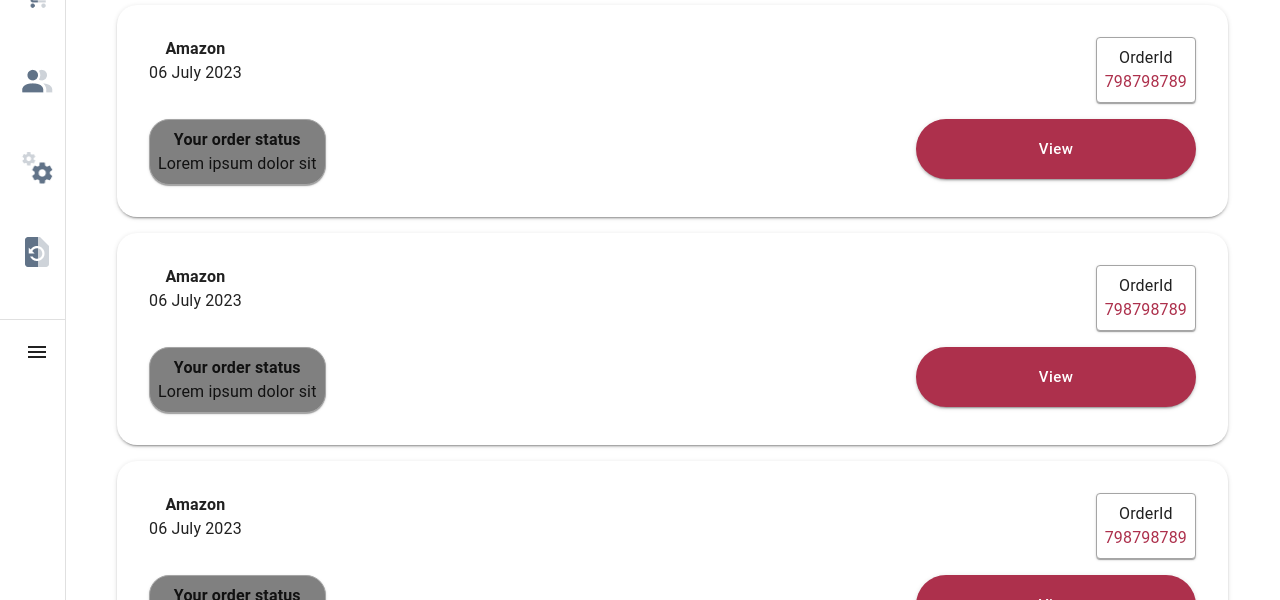
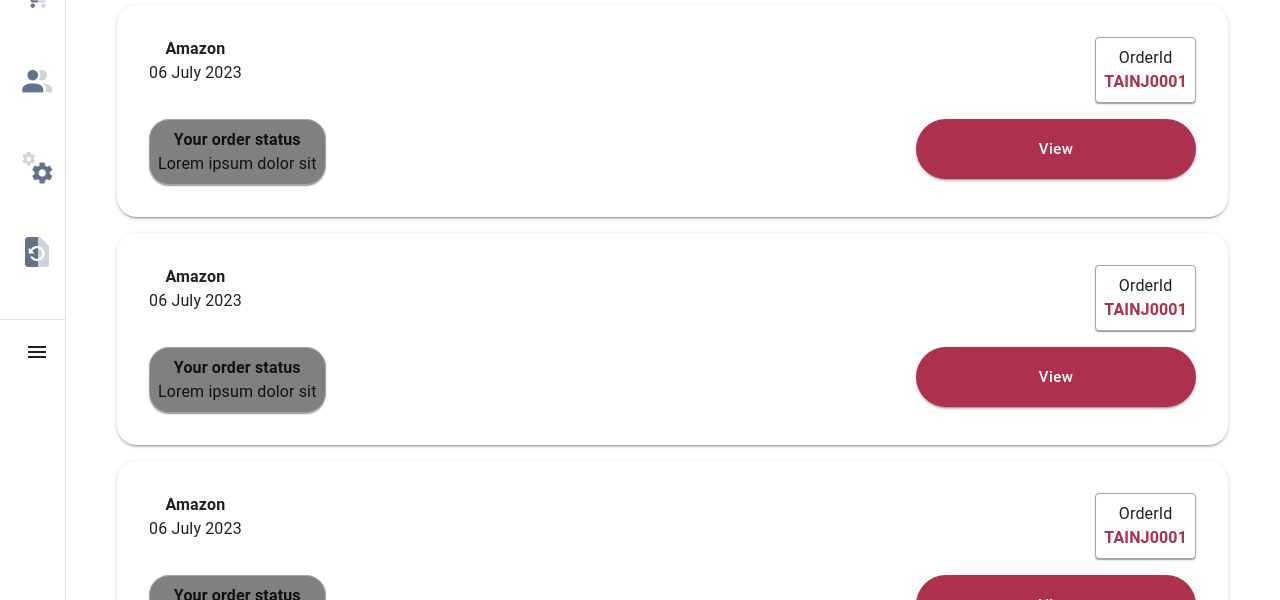
Before and after one commit to Developer-1998/Tape-Ark, a React (Create React App) app in the folder tape-ark/: page / in a window 1280 px wide. Shown: the part 186-786 px from the top of the page. Built offline with nearby package versions, Linux system fonts and the light colour scheme.

Commit message:
changed font

```diff
--- a/tape-ark/src/component/orderList/orderList.jsx
+++ b/tape-ark/src/component/orderList/orderList.jsx
@@ -55,7 +55,7 @@
                                                             <Box p={1}>
                                                                 <Typography>OrderId</Typography>
                                                                 <Typography style={{ color: '#AD304C' }}>
-                                                                    798798789
+                                                                <b>TAINJ0001</b>
                                                                 </Typography>
                                                             </Box>
                                                         </Card>
```
